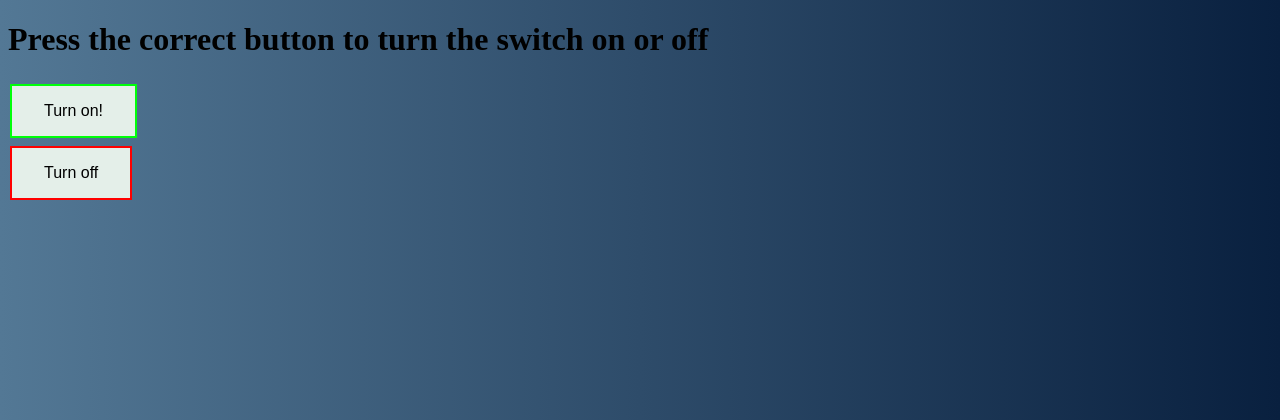
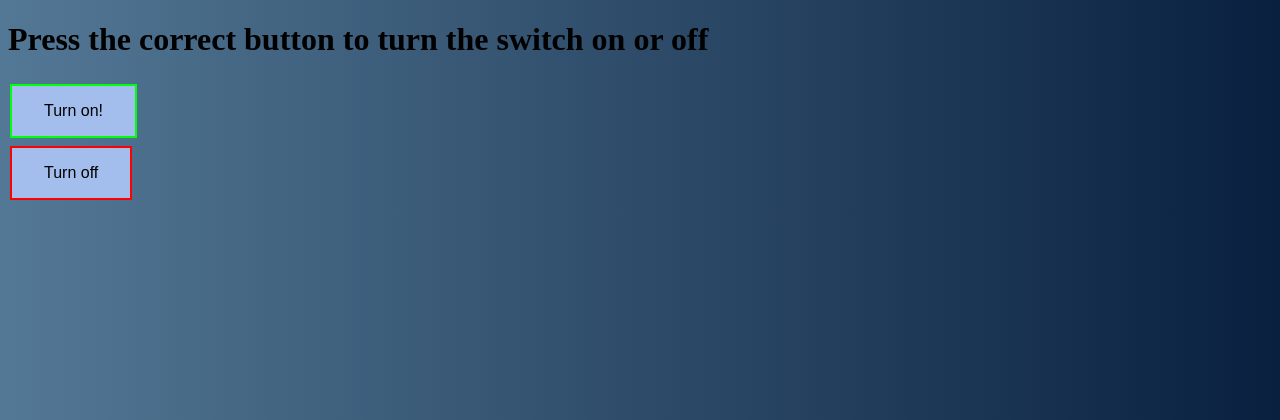
Before and after one commit to pro-gamer007/Bro-Website-Thingy, a Flask app: page / in a window 1280 px wide. Shown: the top 420 px of the page. Run offline with Flask 2, Linux system fonts and the light colour scheme.

Commit message:
something darker perhaps

```diff
--- a/templates/index.html
+++ b/templates/index.html
@@ -13,7 +13,7 @@
   }
 
   .button1 {
-    background-color: #e4efe9;
+    background-color: #a3bded;
     color: black;
     border: 2px solid #00ff0a;
   }
@@ -24,7 +24,7 @@
   }
 
   .button2 {
-    background-color: #e4efe9;
+    background-color: #a3bded;
     color: black;
     border: 2px solid #ff0000;
   }
```
